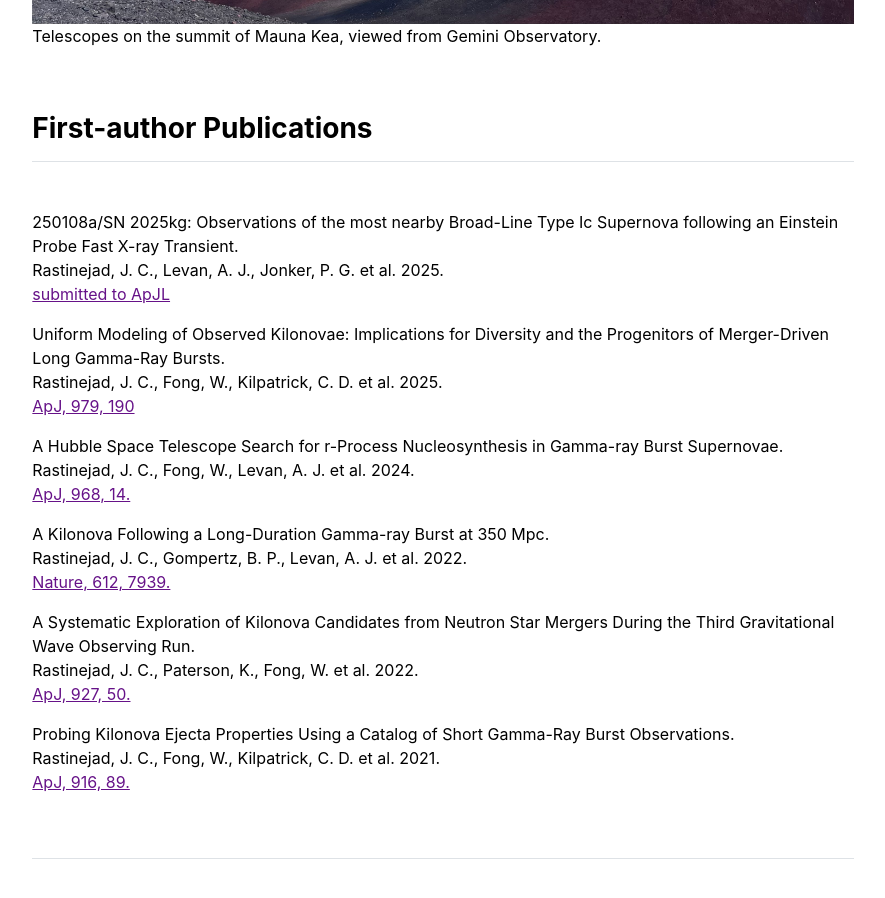
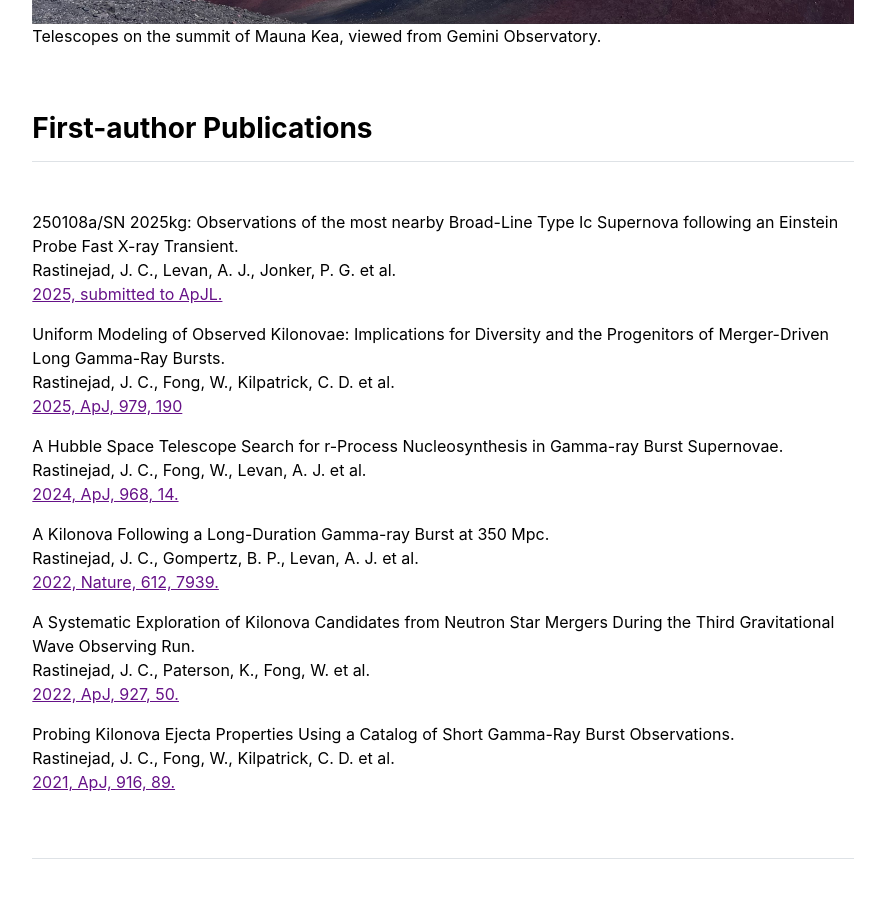
Before and after one commit to jrastinejad/jrastinejad.github.io, a Jekyll site: the page built from index.md, in a window 1280 px wide and 900 px high, scrolled down 1166 px. Shown: the whole window, without its empty margins (197-1082 px from the left). Built offline with Jekyll 4.4.1, drawn with Linux system fonts in a browser that asks for light colours.

```diff
--- a/_data/publications.yml
+++ b/_data/publications.yml
@@ -1,7 +1,7 @@
 featured:
-- {name: '250108a/SN 2025kg: Observations of the most nearby Broad-Line Type Ic Supernova following an Einstein Probe Fast X-ray Transient.',authors: 'Rastinejad, J. C., Levan, A. J., Jonker, P. G. et al. 2025.',ref: 'submitted to ApJL', url: 'https://ui.adsabs.harvard.edu/abs/2025arXiv250408889R/abstract'}
-- {name: 'Uniform Modeling of Observed Kilonovae: Implications for Diversity and the Progenitors of Merger-Driven Long Gamma-Ray Bursts.',authors: 'Rastinejad, J. C., Fong, W., Kilpatrick, C. D. et al. 2025.',ref: 'ApJ, 979, 190', url: 'https://ui.adsabs.harvard.edu/abs/2024arXiv240902158R/abstract'}
-- {name: 'A Hubble Space Telescope Search for r-Process Nucleosynthesis in Gamma-ray Burst Supernovae.',authors: 'Rastinejad, J. C., Fong, W., Levan, A. J. et al. 2024.', ref: 'ApJ, 968, 14.', url: 'https://ui.adsabs.harvard.edu/abs/2024ApJ...968...14R/abstract'}
-- {name: 'A Kilonova Following a Long-Duration Gamma-ray Burst at 350 Mpc.',authors: 'Rastinejad, J. C., Gompertz, B. P., Levan, A. J. et al. 2022.', ref: 'Nature, 612, 7939.', url: 'https://ui.adsabs.harvard.edu/abs/2022Natur.612..223R/abstract'}
-- {name: 'A Systematic Exploration of Kilonova Candidates from Neutron Star Mergers During the Third Gravitational Wave Observing Run.',authors: 'Rastinejad, J. C., Paterson, K., Fong, W. et al. 2022.', ref: 'ApJ, 927, 50.', url: 'https://ui.adsabs.harvard.edu/abs/2022ApJ...927...50R/abstract'}
-- {name: 'Probing Kilonova Ejecta Properties Using a Catalog of Short Gamma-Ray Burst Observations.',authors: 'Rastinejad, J. C., Fong, W., Kilpatrick, C. D. et al. 2021.', ref: 'ApJ, 916, 89.', url: 'https://ui.adsabs.harvard.edu/abs/2021ApJ...916...89R/abstract'}
+- {name: '250108a/SN 2025kg: Observations of the most nearby Broad-Line Type Ic Supernova following an Einstein Probe Fast X-ray Transient.',authors: 'Rastinejad, J. C., Levan, A. J., Jonker, P. G. et al.',ref: '2025, submitted to ApJL.', url: 'https://ui.adsabs.harvard.edu/abs/2025arXiv250408889R/abstract'}
+- {name: 'Uniform Modeling of Observed Kilonovae: Implications for Diversity and the Progenitors of Merger-Driven Long Gamma-Ray Bursts.',authors: 'Rastinejad, J. C., Fong, W., Kilpatrick, C. D. et al.',ref: '2025, ApJ, 979, 190', url: 'https://ui.adsabs.harvard.edu/abs/2024arXiv240902158R/abstract'}
+- {name: 'A Hubble Space Telescope Search for r-Process Nucleosynthesis in Gamma-ray Burst Supernovae.',authors: 'Rastinejad, J. C., Fong, W., Levan, A. J. et al.', ref: '2024, ApJ, 968, 14.', url: 'https://ui.adsabs.harvard.edu/abs/2024ApJ...968...14R/abstract'}
+- {name: 'A Kilonova Following a Long-Duration Gamma-ray Burst at 350 Mpc.',authors: 'Rastinejad, J. C., Gompertz, B. P., Levan, A. J. et al.', ref: '2022, Nature, 612, 7939.', url: 'https://ui.adsabs.harvard.edu/abs/2022Natur.612..223R/abstract'}
+- {name: 'A Systematic Exploration of Kilonova Candidates from Neutron Star Mergers During the Third Gravitational Wave Observing Run.',authors: 'Rastinejad, J. C., Paterson, K., Fong, W. et al.', ref: '2022, ApJ, 927, 50.', url: 'https://ui.adsabs.harvard.edu/abs/2022ApJ...927...50R/abstract'}
+- {name: 'Probing Kilonova Ejecta Properties Using a Catalog of Short Gamma-Ray Burst Observations.',authors: 'Rastinejad, J. C., Fong, W., Kilpatrick, C. D. et al.', ref: '2021, ApJ, 916, 89.', url: 'https://ui.adsabs.harvard.edu/abs/2021ApJ...916...89R/abstract'}
```
